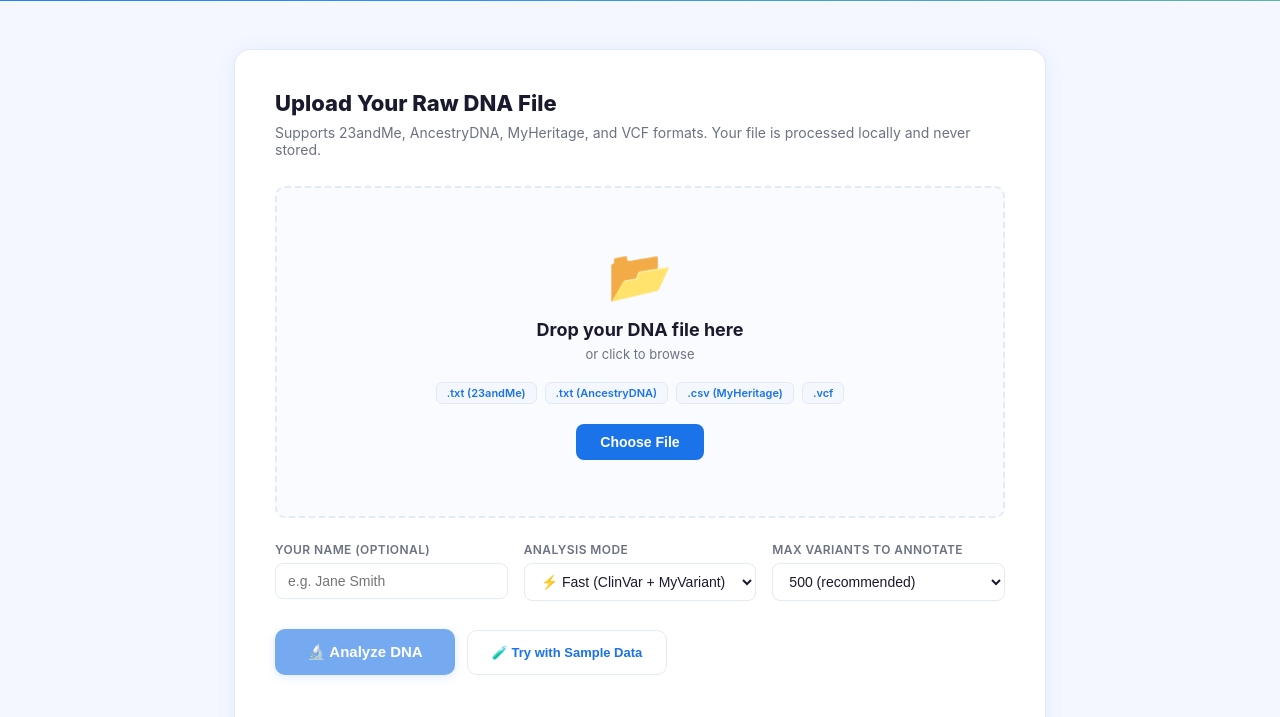
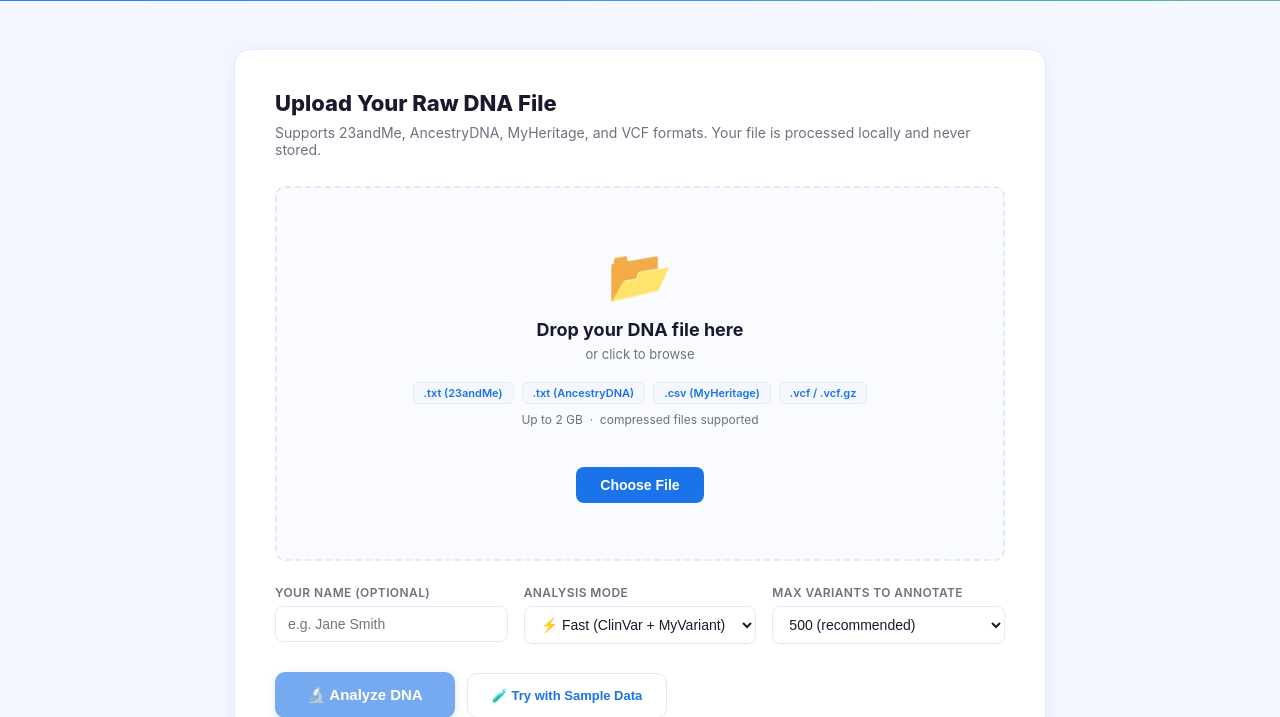
Before and after one commit to kyms2evil4u/dna-report-generator, a Flask app: page / in a window 1280 px wide. Shown: the part 476-1193 px from the top of the page. Run offline with Flask 3, Linux system fonts and the light colour scheme; data that the repository does not hold is empty; some libraries are stand-ins or nearby versions.

Commit message:
fix: resolve file upload rejections and size limit issues
Frontend fixes:
- file input accept attr now includes .gz/.vcf.gz/.txt.gz (browser was
  hiding compressed files from the file picker entirely)
- added client-side 2 GB size guard with a clear user-facing message
  before any network request is made
- dropzone UI now shows '.vcf / .vcf.gz' and 'Up to 2 GB · compressed files supported'

Railway/gunicorn fix:
- gunicorn timeout 300s → 600s so slow-connection large uploads (e.g.
  500 MB at 10 Mbps ≈ 400s) don't get killed mid-stream
- added --graceful-timeout 30 for clean worker recycling

```diff
--- a/railway.toml
+++ b/railway.toml
@@ -8,7 +8,7 @@ builder = "DOCKERFILE"
 dockerfilePath = "Dockerfile"
 
 [deploy]
-startCommand = "gunicorn --bind 0.0.0.0:$PORT --workers 2 --worker-class gthread --threads 4 --timeout 300 --log-level info app:app"
+startCommand = "gunicorn --bind 0.0.0.0:$PORT --workers 2 --worker-class gthread --threads 4 --timeout 600 --graceful-timeout 30 --log-level info app:app"
 healthcheckPath = "/api/health"
 healthcheckTimeout = 30
 restartPolicyType = "ON_FAILURE"
--- a/templates/index.html
+++ b/templates/index.html
@@ -189,14 +189,15 @@
         <span class="dz-tag">.txt (23andMe)</span>
         <span class="dz-tag">.txt (AncestryDNA)</span>
         <span class="dz-tag">.csv (MyHeritage)</span>
-        <span class="dz-tag">.vcf</span>
+        <span class="dz-tag">.vcf / .vcf.gz</span>
       </div>
+      <div class="dz-sub" style="margin-top:8px;font-size:12px;">Up to 2 GB &nbsp;·&nbsp; compressed files supported</div>
       <br>
       <button class="btn-upload" onclick="event.stopPropagation(); document.getElementById('fileInput').click()">
         Choose File
       </button>
     </div>
-    <input type="file" id="fileInput" accept=".txt,.csv,.vcf" />
+    <input type="file" id="fileInput" accept=".txt,.csv,.vcf,.vcf.gz,.txt.gz,.gz" />
 
     <!-- File Info (shown after selection) -->
     <div id="fileInfo">
@@ -380,6 +381,12 @@
                  name.endsWith(".txt.gz");
     if (!ok) {
       showAlert("Unsupported file type. Please upload a .txt, .csv, .vcf, or .vcf.gz file.");
+      return;
+    }
+    // Client-side size guard — matches server MAX_CONTENT_LENGTH (2 GB)
+    const MAX_BYTES = 2 * 1024 * 1024 * 1024;
+    if (file.size > MAX_BYTES) {
+      showAlert("File exceeds the 2 GB limit. Please pre-filter your VCF to SNP-only variants before uploading.");
       return;
     }
     selectedFile = file;
```
